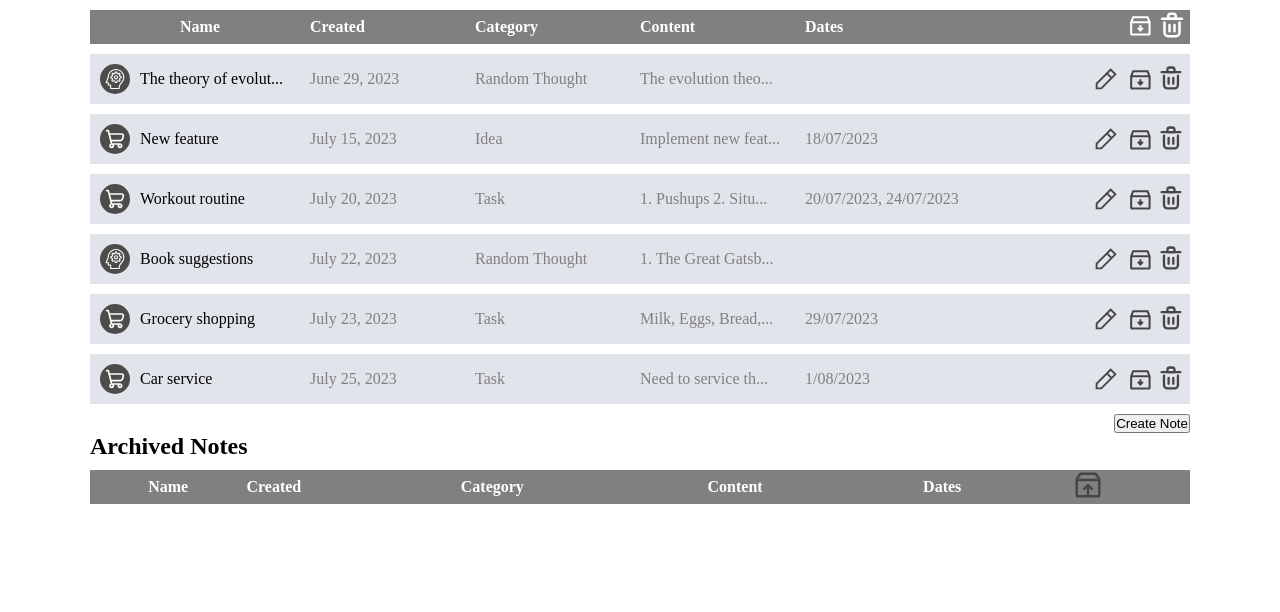
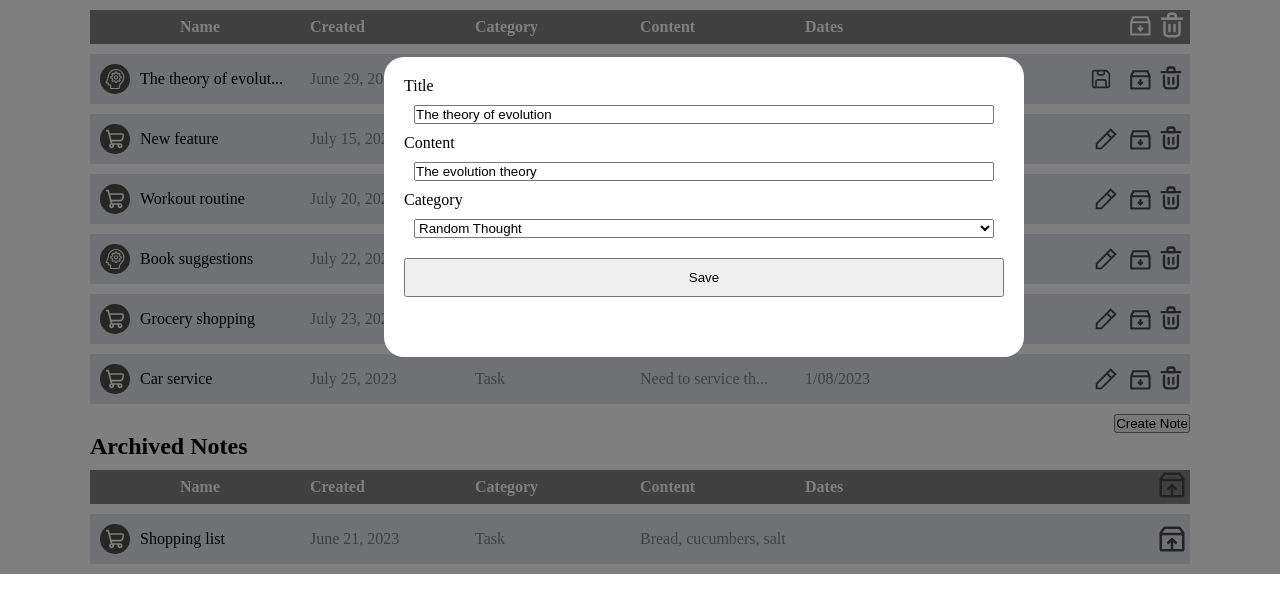
Before and after one commit to lanina90/notes_app, a plain HTML site: page index.html in a window 1280 px wide. Both pictures are taken after a click on the element 1106 px from the left and 79 px from the top of the page. Drawn offline with Linux system fonts and the light colour scheme.

Commit message:
feature: editing notes

```diff
--- a/index.html
+++ b/index.html
@@ -3,8 +3,11 @@
 <head>
   <meta charset="UTF-8">
   <title>Title</title>
-  <script src="script.js"></script>
+  <script type="module" src="/utils/functions.js"></script>
+  <script type="module" src="script.js"></script>
+
   <link rel="stylesheet" href="styles.css">
+
 </head>
 <body>
 <div class="container">
--- a/script.js
+++ b/script.js
@@ -1,3 +1,5 @@
+import {trimText, createDate, getCategoryImage, getDatesFromString} from "./utils/functions.js";
+
 let notes = [
   {
     title: 'Shopping list',
@@ -20,7 +22,7 @@ let notes = [
     created: 'July 15, 2023',
     content: 'Implement new feature for app before 18/07/2023',
     category: 'Idea',
-    dates: '18/07/2023',
+    dates: '',
     archived: false,
   },
   {
@@ -59,59 +61,23 @@ let notes = [
 
 document.addEventListener('DOMContentLoaded', (event) => {
 
-  const getDatesFromString = (str) => {
-    const matches = str.match(/\d{1,2}\/\d{1,2}\/\d{4}/g);
-    return matches ? matches.join(', ') : '';
-  }
-
-  const getCategoryImage = (category) => {
-    let categoryImage;
-    switch (category) {
-      case "Task":
-        categoryImage = "/images/task_icon.svg";
-        break;
-      case "Random Thought":
-        categoryImage = "/images/thought_icon.svg";
-        break;
-      case "Idea":
-        categoryImage = "/images/idea_icon.svg";
-        break;
-      default:
-        categoryImage = "";
-    }
-    return categoryImage;
-  }
-
-  const createDate = () => {
-    let date = new Date()
-    let options = { year: 'numeric', month: 'long', day: 'numeric' };
-    return date.toLocaleDateString('en-US', options);
-  }
-
-  const trimText = (text, maxLength) => {
-    if (text.length > maxLength) {
-      return text.substring(0, maxLength) + '...';
-    } else {
-      return text;
-    }
-  }
-
   const renderNote = (note, index, noteBody) => {
     let categoryImage = getCategoryImage(note.category);
     let titleText = trimText(note.title, 20);
     let noteText = trimText(note.content, 18);
     const tr = document.createElement('tr');
+    tr.id = `note-${index}`;
 
     tr.innerHTML = `
-       <td>
+       <td id="note-title-${index}">
            <div class="flex-container">
                <div class="category-image"><img src="${categoryImage}" alt="${note.category}" /></div>
                <div>${titleText}</div>
            </div>
         </td>
         <td>${note.created}</td>
-        <td>${note.category}</td>
-        <td>${noteText}</td>
+        <td id="note-category-${index}">${note.category}</td>
+        <td id="note-text-${index}">${noteText}</td>
         <td>${note.dates}</td>
         <td> <div id="edit-note" data-index="${index}" class="pic edit"/></td>
         <td> <div id="archive-note" data-index="${index}" class="pic archive"/></td>
@@ -121,6 +87,7 @@ document.addEventListener('DOMContentLoaded', (event) => {
   }
 
   const renderNotes = () => {
+
     const notesBody = document.querySelector('#notes-body');
     notesBody.innerHTML = '';
     notes.forEach((note, index) => {
@@ -128,6 +95,15 @@ document.addEventListener('DOMContentLoaded', (event) => {
         renderNote(note, index, notesBody);
       }
     });
+
+    const editButtons = document.querySelectorAll('#edit-note');
+    for (let button of editButtons) {
+      button.addEventListener('click', (event) => {
+        editNote(event.target.dataset.index)
+        event.currentTarget.className = 'pic save'
+        }
+      );
+    }
 
     const archiveButtons = document.querySelectorAll('#archive-note');
     for (let button of archiveButtons) {
@@ -139,6 +115,60 @@ document.addEventListener('DOMContentLoaded', (event) => {
       button.addEventListener('click', (event) => removeNote(event.target.dataset.index));
     }
   }
+
+  const editNote = (index) => {
+    const note = notes[index];
+    const editSection = document.createElement('section');
+    const editForm = document.createElement('form');
+
+    document.body.className = 'active'
+    editSection.className = 'edit-module'
+    editForm.className = 'edit-form'
+
+    editForm.innerHTML = `
+
+    <label for="title">Title</label>
+    <input type="text" id="title" value="${note.title}"/>
+    <label for="content">Content</label>
+    <input type="text" id="content" value="${note.content}"/>
+     <label for="category">Category</label>
+      <select id="category" name="category">
+        <option value="Task">Task</option>
+        <option value="Random Thought">Random Thought</option>
+        <option value="Idea">Idea</option>
+      </select>
+    <button type="submit">Save</button>
+  `;
+
+    for (let option of editForm.querySelector('#category').options) {
+      if (option.value === note.category) {
+        option.selected = true;
+        break;
+      }
+    }
+
+    editForm.addEventListener('submit', (event) => {
+      event.preventDefault();
+      note.title = editForm.querySelector('#title').value;
+      note.content = editForm.querySelector('#content').value;
+      note.category = editForm.querySelector('#category').value;
+
+      note.dates = getDatesFromString(note.content);
+
+      renderNotes();
+
+      editSection.remove()
+      document.body.className = ''
+
+    });
+    editSection.append(editForm);
+
+    document.body.appendChild(editSection);
+
+    editForm.style.display = 'flex';
+  };
+
+
   const renderArchivedNotes = () => {
     const archivedNotesBody = document.querySelector('#archived-notes-body');
     archivedNotesBody.innerHTML = '';
@@ -198,7 +228,6 @@ document.addEventListener('DOMContentLoaded', (event) => {
   const removeNote = (index) => {
     notes.splice(index, 1);
     renderNotes();
-
   }
 
   const unArchiveNote = (index) => {
@@ -218,5 +247,6 @@ document.addEventListener('DOMContentLoaded', (event) => {
 
 
   renderNotes();
+  renderArchivedNotes();
 
 });
--- a/styles.css
+++ b/styles.css
@@ -1,6 +1,22 @@
 * {
     padding: 0;
     margin: 0;
+}
+
+body.active {
+    overflow: hidden;
+    position: relative;
+}
+
+body.active::before {
+    content: "";
+    position: absolute;
+    top: 0;
+    left: 0;
+    width: 100%;
+    height: 100%;
+    background: rgba(0, 0, 0, 0.5);
+    z-index: 1;
 }
 
 .container {
@@ -62,6 +78,13 @@ td:nth-child(6), td:nth-child(7), td:nth-child(8){
     cursor: pointer;
 }
 
+.save{
+    background-image: url("/images/save_icon.svg");
+    cursor: pointer;
+    width: 20px;
+    height: 20px;
+}
+
 .archive{
     background-image: url("/images/archive_dark.svg");
     cursor: pointer;
@@ -105,3 +128,30 @@ button {
     display: flex;
     align-items: center;
 }
+
+.edit-module {
+    position: absolute;
+    top: 10%;
+    left: 30%;
+    width: 50%;
+    height: 300px;
+    background-color: white;
+    z-index: 2;
+    border-radius: 20px;
+}
+
+.edit-form{
+    display: flex;
+    flex-direction: column;
+    padding: 20px;
+}
+
+.edit-form input, .edit-form select{
+    margin: 10px;
+}
+
+.edit-form button{
+    margin: 10px 0;
+    padding: 10px;
+
+}
--- /dev/null
+++ b/utils/functions.js
@@ -0,0 +1,36 @@
+export const getDatesFromString = (str) => {
+  const matches = str.match(/\d{1,2}\/\d{1,2}\/\d{4}/g);
+  return matches ? matches.join(', ') : '';
+}
+
+export const getCategoryImage = (category) => {
+  let categoryImage;
+  switch (category) {
+    case "Task":
+      categoryImage = "/images/task_icon.svg";
+      break;
+    case "Random Thought":
+      categoryImage = "/images/thought_icon.svg";
+      break;
+    case "Idea":
+      categoryImage = "/images/idea_icon.svg";
+      break;
+    default:
+      categoryImage = "";
+  }
+  return categoryImage;
+}
+
+export const createDate = () => {
+  let date = new Date()
+  let options = { year: 'numeric', month: 'long', day: 'numeric' };
+  return date.toLocaleDateString('en-US', options);
+}
+
+export const trimText = (text, maxLength) => {
+  if (text.length > maxLength) {
+    return text.substring(0, maxLength) + '...';
+  } else {
+    return text;
+  }
+}
```
Also changed, not shown: images/save_icon.svg (added).
